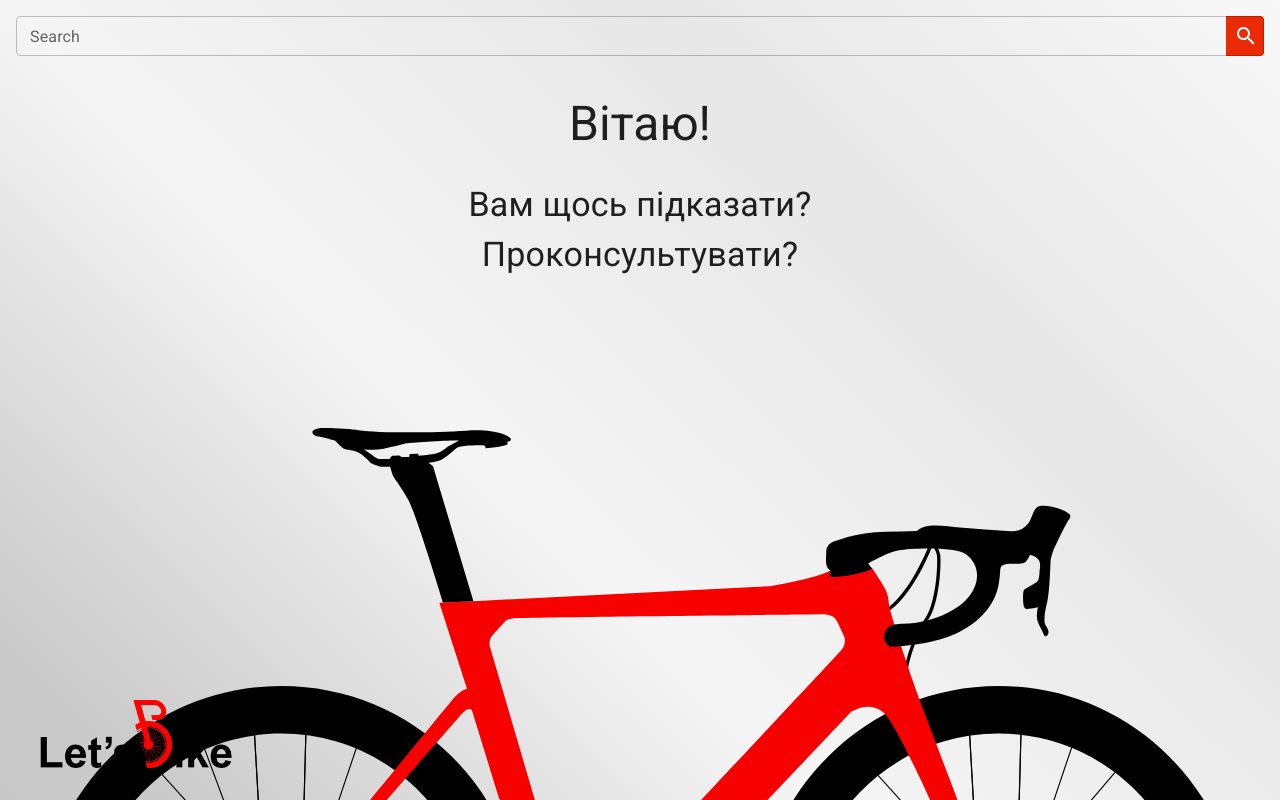
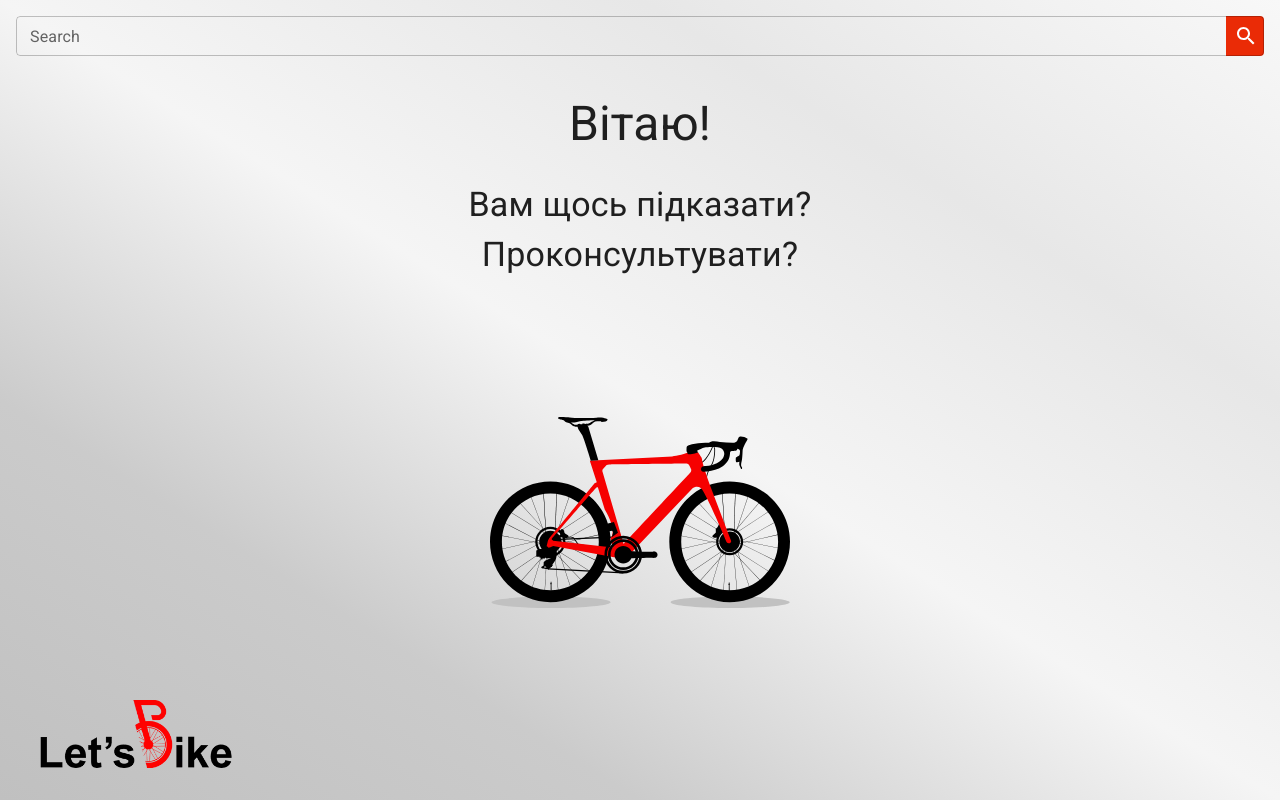
Before and after one commit to asubota/lets, a React (Vite) app: page / in a window 1280 px wide. Shown: the top 800 px of the page. Built offline with nearby package versions, Linux system fonts and the light colour scheme; no server answers; the HTML template or start-up script is replaced by a standard one.

Commit message:
fix logo position

```diff
--- a/src/components/welcome.tsx
+++ b/src/components/welcome.tsx
@@ -15,7 +15,16 @@ export const Welcome = () => {
         <Box>Проконсультувати?</Box>
       </Typography>
 
-      <Box sx={{ p: 4, mt: '120px' }}>
+      <Box
+        sx={{
+          width: '100%',
+          maxWidth: '300px',
+          position: 'absolute',
+          bottom: '185px',
+          left: '50%',
+          transform: 'translate(-50%)',
+        }}
+      >
         <Bike />
       </Box>
 
```
